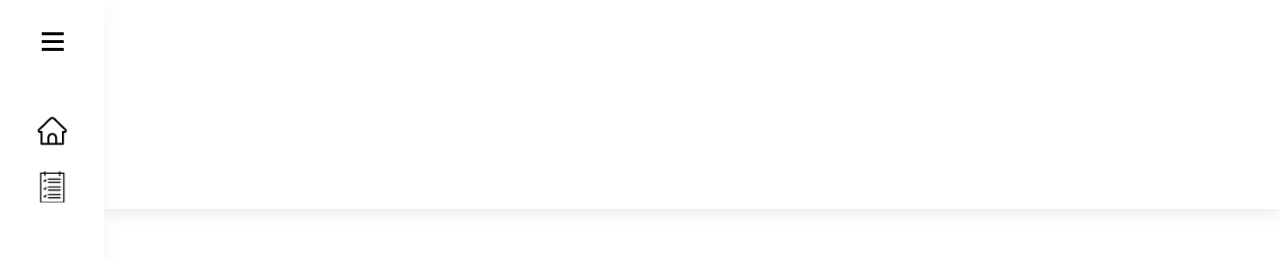
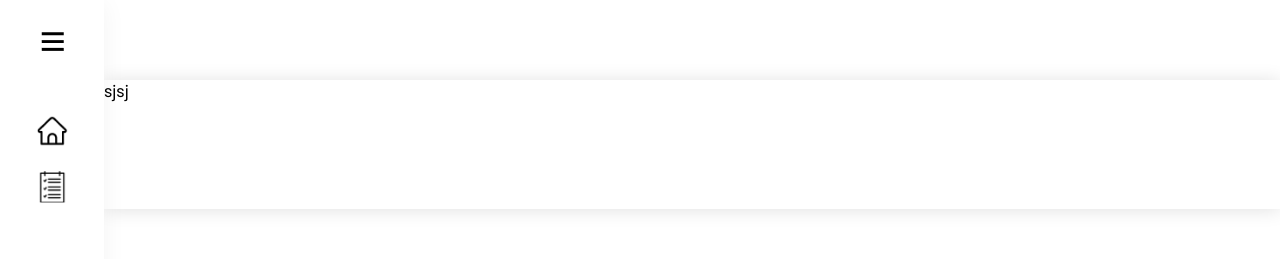
Before and after one commit to gift56/Fetest1, a React (Create React App) app: page / in a window 1280 px wide. Shown: the top 259 px of the page. Built offline with nearby package versions, Linux system fonts and the light colour scheme.

Commit message:
working on registeration

```diff
--- a/src/App.tsx
+++ b/src/App.tsx
@@ -6,8 +6,8 @@ const App = () => {
 
   return (
     <MainLayout>
-      <div className="w-full flex flex-col items-start justify-start h-screen overflow-y-auto overflow-x-hidden">
-        <div className="w-full h-[129px] shadow-tabShad"></div>
+      <div className="w-full flex flex-col items-start justify-start h-screen  py-20 overflow-y-auto overflow-x-hidden">
+        <div className="w-full h-[129px] shadow-tabShad">sjsj</div>
       </div>
     </MainLayout>
   );
--- a/src/layout/MainLayout.tsx
+++ b/src/layout/MainLayout.tsx
@@ -11,7 +11,7 @@ const MainLayout = ({ children }: ChildrenProp) => {
       <nav aria-label="sidebar" className="flex-shrink">
         <Sidebar />
       </nav>
-      <section className="flex-grow py-20">{children}</section>
+      <section className="flex-grow">{children}</section>
     </main>
   );
 };
```
